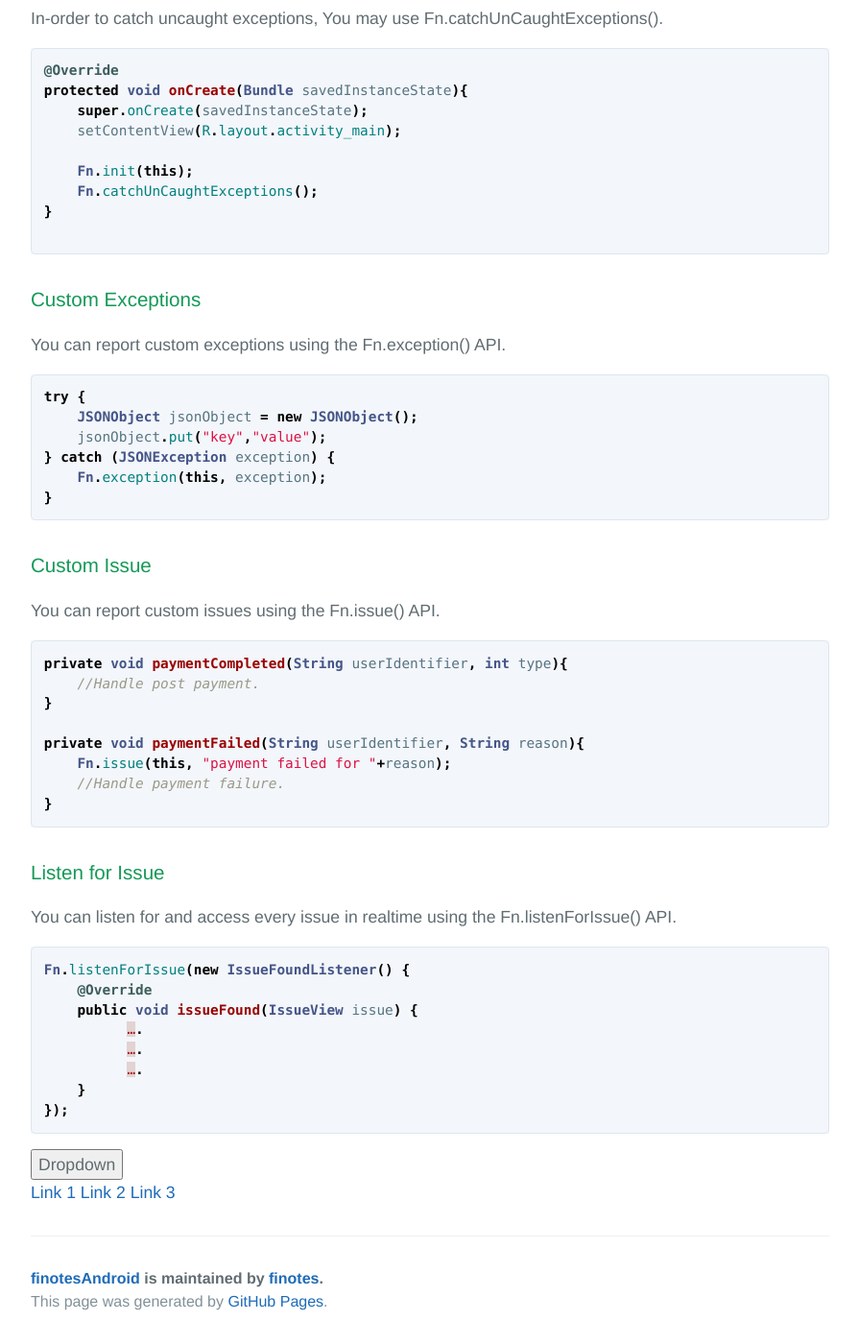
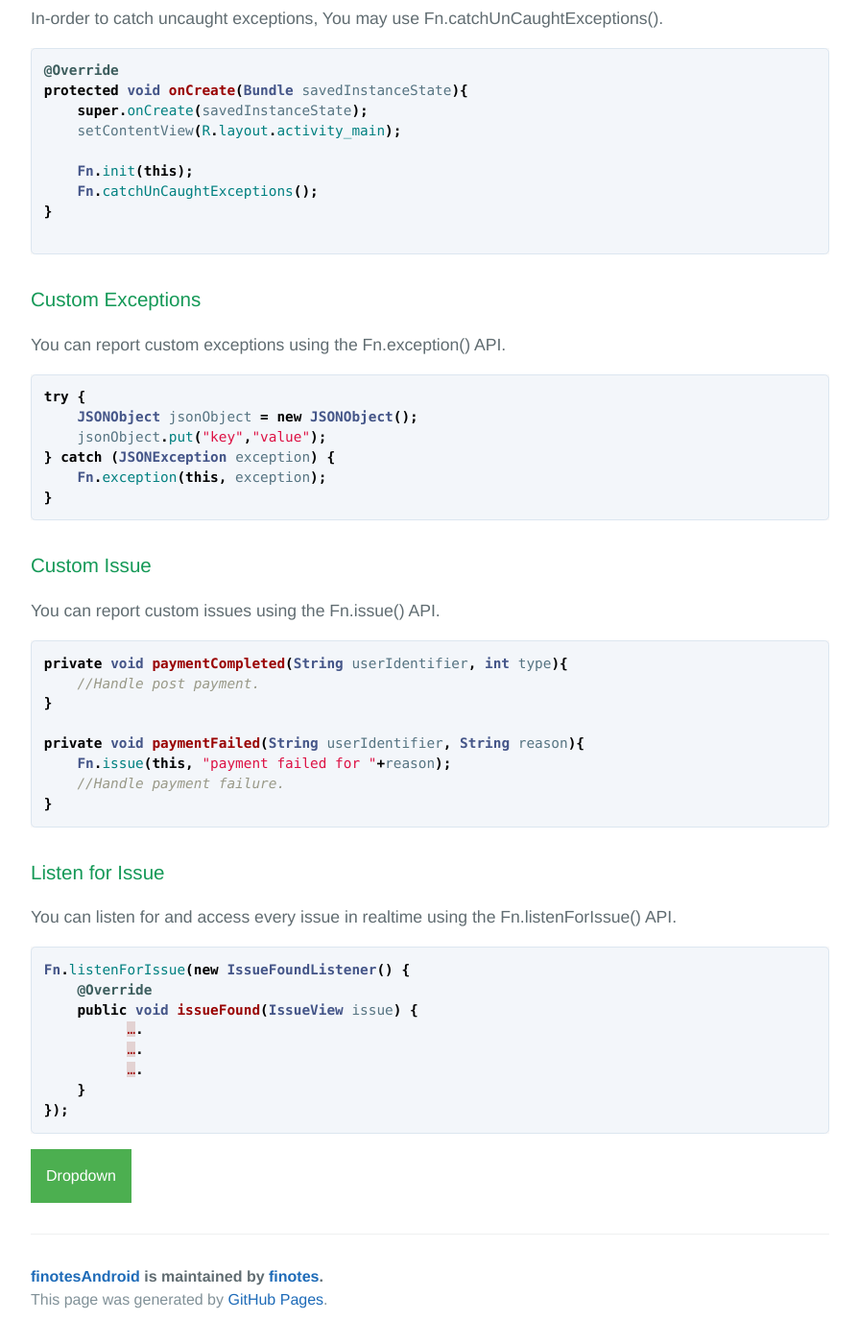
Before and after one commit to finotes/finotes.github.io, a Jekyll site: the page built from _posts/2018-01-19-android-java-docs.md, in a window 1280 px wide and 1400 px high, scrolled down 11632 px. Shown: the whole window at 96% size, without its empty margins (192-1087 px from the left). Built offline with Jekyll 4.4.1, drawn with Linux system fonts in a browser that asks for light colours; some web fonts are replaced.

Commit message:
Update style.css

```diff
--- a/css/style.css
+++ b/css/style.css
@@ -316,3 +316,51 @@ a:hover { text-decoration: underline; }
 .site-footer-owner { display: block; font-weight: bold; }
 
 .site-footer-credits { color: #819198; }
+
+
+
+ /* Dropdown Button */
+.dropbtn {
+    background-color: #4CAF50;
+    color: white;
+    padding: 16px;
+    font-size: 16px;
+    border: none;
+}
+
+/* The container <div> - needed to position the dropdown content */
+.dropdown {
+    position: relative;
+    display: inline-block;
+}
+
+/* Dropdown Content (Hidden by Default) */
+.dropdown-content {
+    display: none;
+    position: absolute;
+    background-color: #f9f9f9;
+    min-width: 160px;
+    box-shadow: 0px 8px 16px 0px rgba(0,0,0,0.2);
+    z-index: 1;
+}
+
+/* Links inside the dropdown */
+.dropdown-content a {
+    color: black;
+    padding: 12px 16px;
+    text-decoration: none;
+    display: block;
+}
+
+/* Change color of dropdown links on hover */
+.dropdown-content a:hover {background-color: #f1f1f1}
+
+/* Show the dropdown menu on hover */
+.dropdown:hover .dropdown-content {
+    display: block;
+}
+
+/* Change the background color of the dropdown button when the dropdown content is shown */
+.dropdown:hover .dropbtn {
+    background-color: #3e8e41;
+}
```
